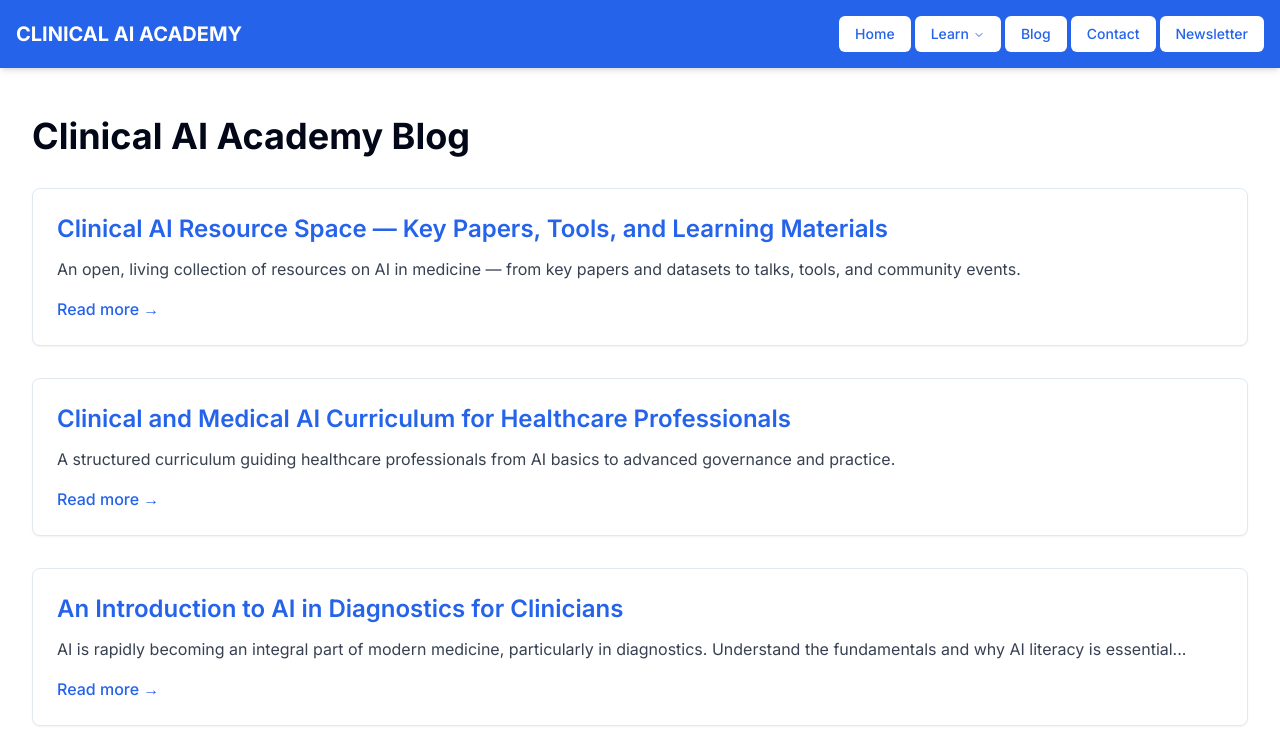
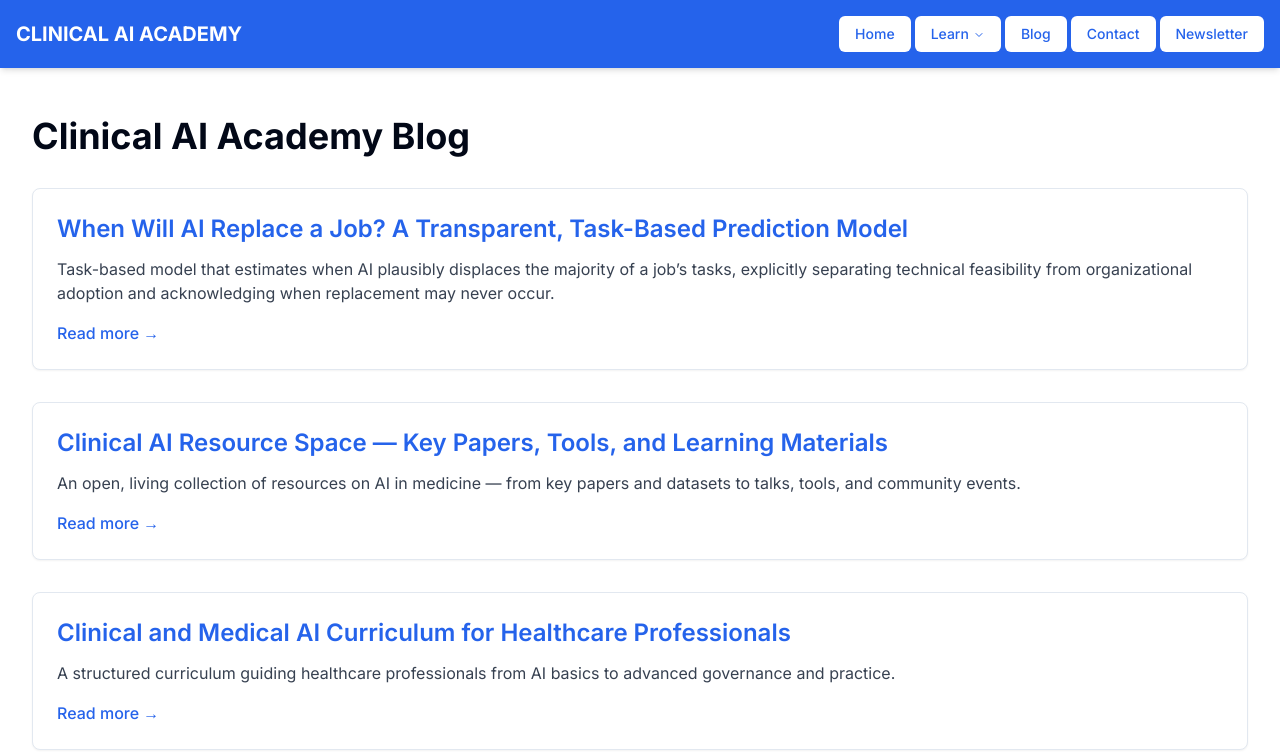
Before and after one commit to anazz-dev/ai-healthcare-learn, a Next.js app: page /blog in a window 1280 px wide. Shown: the top 756 px of the page. Built offline with nearby package versions, Linux system fonts and the light colour scheme.

Commit message:
edit slug for predictor model

```diff
--- a/src/app/blog/page.tsx
+++ b/src/app/blog/page.tsx
@@ -3,6 +3,12 @@ import Link from 'next/link';
 
 // In a real application, you would fetch this list dynamically
 const posts = [
+  {
+    slug: 'ai-job-replacement-model',
+    title: 'When Will AI Replace a Job? A Transparent, Task-Based Prediction Model',
+    excerpt: 'Task-based model that estimates when AI plausibly displaces the majority of a job’s tasks, explicitly separating technical feasibility from organizational adoption and acknowledging when replacement may never occur.',
+  },
+
    {
   slug: 'clinical-ai-resource-space',
   title: 'Clinical AI Resource Space — Key Papers, Tools, and Learning Materials',
```
